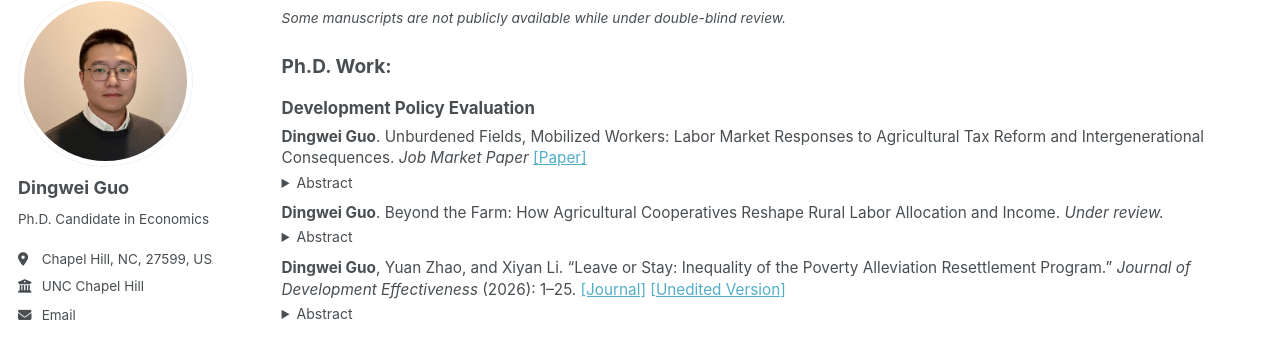
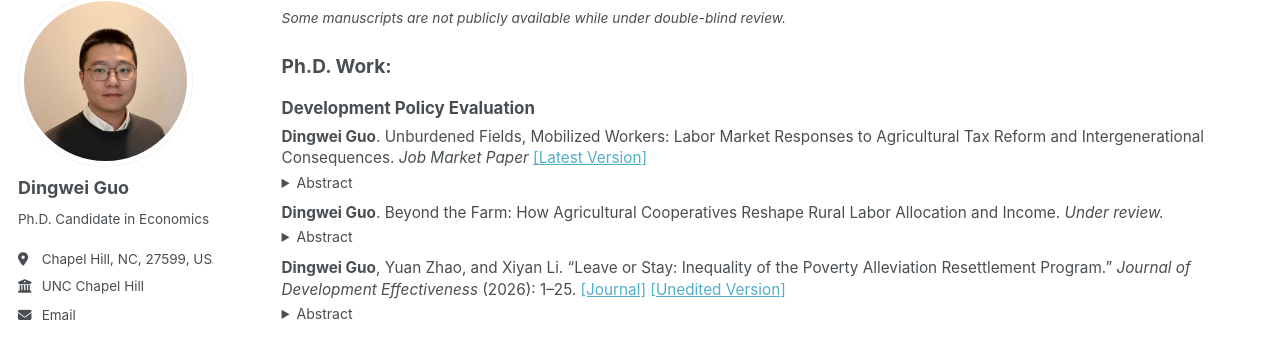
Before and after one commit to dw-guo/dw-guo.github.io, a Jekyll site: the page built from _pages/publications.html, in a window 1280 px wide and 1050 px high. Shown: the part 106-446 px from the top of the window. Built offline with Jekyll 4.4.1, drawn with Linux system fonts in a browser that asks for light colours; a style sheet for code colours, icons or effects is not loaded.

Commit message:
Update link text for publication to 'Latest Version'

```diff
--- a/_pages/publications.html
+++ b/_pages/publications.html
@@ -23,7 +23,7 @@ author_profile: true
   <strong>Dingwei Guo</strong>.
   Unburdened Fields, Mobilized Workers: Labor Market Responses to Agricultural Tax Reform and Intergenerational Consequences.
   <em>Job Market Paper</em>
-  <a href="/files/AgTax.pdf" target="_blank">[Paper]</a>
+  <a href="/files/AgTax.pdf" target="_blank">[Latest Version]</a>
 </p>
 
   <details style="margin: 0 0 0.65em 0;">
```
